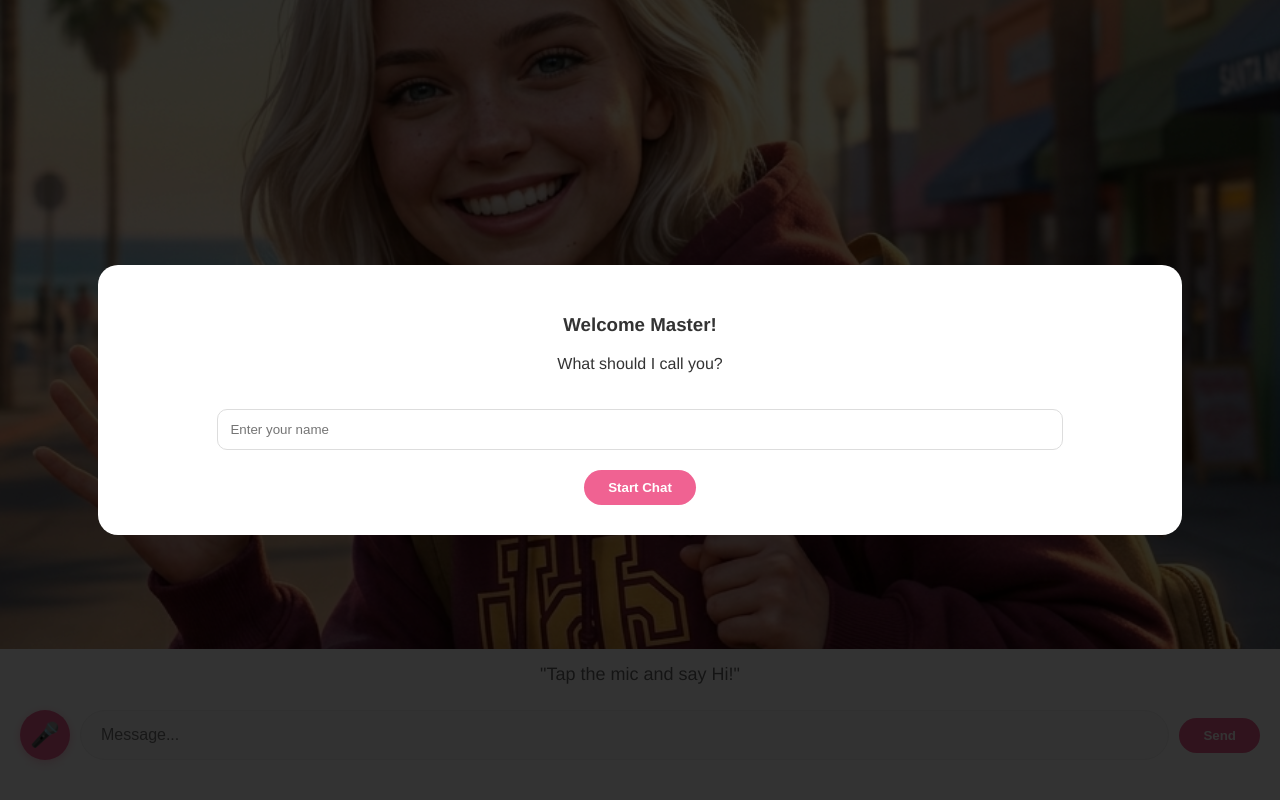
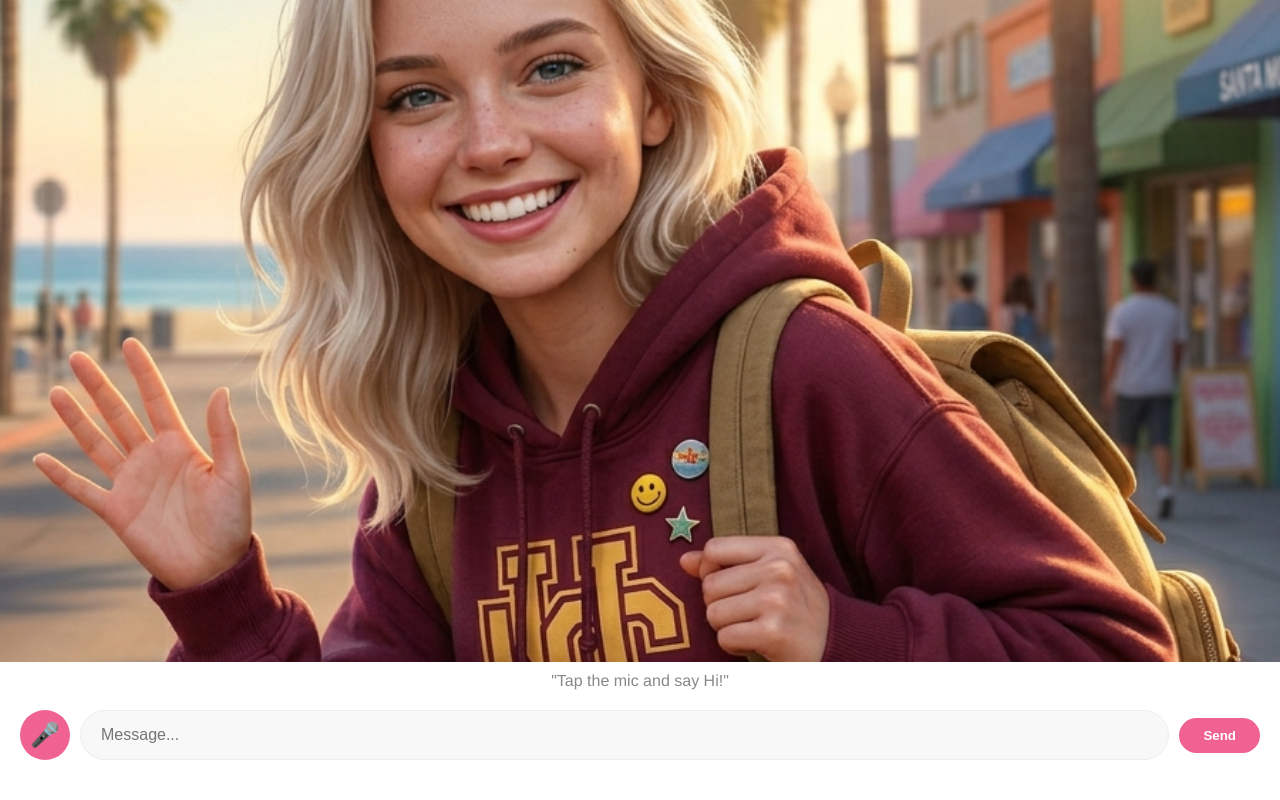
Before and after one commit to fantasyspring/ASTREIA, a Flask app: page / in a window 1280 px wide. Run offline with Flask 3, Linux system fonts and the light colour scheme.

Commit message:
Update index.html

```diff
--- a/templates/index.html
+++ b/templates/index.html
@@ -8,110 +8,71 @@
         body, html {
             margin: 0; padding: 0; width: 100%; height: 100%;
             font-family: 'Helvetica Neue', Arial, sans-serif;
-            background-color: #ffffff; color: #333;
-            display: flex; flex-direction: column; overflow: hidden;
+            background-color: #ffffff; display: flex; flex-direction: column; overflow: hidden;
         }
 
-        /* 上部のアバター画像エリア */
+        /* アバターエリア */
         .avatar-area {
-            width: 100%;
-            flex: 1;
-            overflow: hidden;
-            position: relative;
+            width: 100%; flex: 1; overflow: hidden; position: relative;
+        }
+        #avatar-img { width: 100%; height: 100%; object-fit: cover; }
+
+        /* 吹き出し */
+        #display-text {
+            position: absolute; bottom: 20px; left: 50%;
+            transform: translateX(-50%);
+            background: rgba(255,255,255,0.95);
+            padding: 15px 25px; border-radius: 20px;
+            box-shadow: 0 4px 15px rgba(0,0,0,0.1);
+            width: 80%; text-align: center; font-size: 1.1rem;
+            display: none; z-index: 10;
         }
 
-        #avatar-img {
-            width: 100%;
-            height: 100%;
-            object-fit: cover;
+        /* 操作エリア */
+        .guide-text { text-align: center; padding: 10px 0; font-size: 16px; color: #888; }
+        .ui-container {
+            padding: 10px 20px 40px; display: flex; align-items: center; gap: 10px;
         }
 
-        /* 吹き出し（中央付近に表示） */
-        #display-text {
-            position: absolute;
-            bottom: 20px; left: 50%;
-            transform: translateX(-50%);
-            background: rgba(255,255,255,0.95);
-            padding: 15px 25px;
-            border-radius: 20px;
-            box-shadow: 0 4px 15px rgba(0,0,0,0.1);
-            width: 80%;
-            text-align: center;
-            display: none;
-            z-index: 10;
+        /* マイクボタンのアニメーション */
+        #mic-btn {
+            width: 50px; height: 50px; background-color: #f06292;
+            border-radius: 50%; border: none; display: flex; align-items: center; justify-content: center;
+            cursor: pointer; font-size: 24px; color: white; transition: 0.3s;
+        }
+        #mic-btn.active {
+            background-color: #ff1744;
+            animation: pulse 1.2s infinite;
+            box-shadow: 0 0 0 10px rgba(255, 23, 68, 0.2);
+        }
+        @keyframes pulse {
+            0% { transform: scale(1); }
+            50% { transform: scale(1.15); }
+            100% { transform: scale(1); }
         }
 
-        /* ガイドメッセージ */
-        .guide-text {
-            text-align: center;
-            padding: 15px 0;
-            font-size: 18px;
-            color: #666;
-            background: #fff;
-        }
-
-        /* 下部の操作エリア */
-        .ui-container {
-            padding: 10px 20px 40px;
-            display: flex;
-            align-items: center;
-            gap: 10px;
-            background: #fff;
-        }
-
-        #mic-btn {
-            width: 50px; height: 50px;
-            background-color: #f06292;
-            border-radius: 50%;
-            border: none;
-            display: flex; align-items: center; justify-content: center;
-            cursor: pointer;
-            box-shadow: 0 2px 10px rgba(240, 98, 146, 0.4);
-            flex-shrink: 0; font-size: 24px; color: white;
-        }
-        #mic-btn.active { background-color: #e91e63; animation: pulse 1s infinite; }
-        @keyframes pulse { 50% { opacity: 0.6; } }
-
         #user-input {
-            flex-grow: 1;
-            height: 48px;
-            border-radius: 25px;
-            border: 1px solid #eee;
-            background-color: #f8f8f8;
-            padding: 0 20px;
-            font-size: 16px;
-            outline: none;
+            flex-grow: 1; height: 48px; border-radius: 25px; border: 1px solid #eee;
+            background-color: #f8f8f8; padding: 0 20px; font-size: 16px; outline: none;
         }
 
         #send-btn {
-            background-color: #f06292;
-            color: white;
-            border: none;
-            padding: 10px 24px;
-            border-radius: 25px;
-            font-weight: bold;
-            cursor: pointer;
+            background-color: #f06292; color: white; border: none;
+            padding: 10px 24px; border-radius: 25px; font-weight: bold;
         }
 
-        /* --- 初回起動用のセットアップ画面 --- */
+        /* セットアップ用 */
         #setup-overlay {
             position: fixed; top: 0; left: 0; width: 100%; height: 100%;
-            background: rgba(0,0,0,0.8);
-            display: flex; justify-content: center; align-items: center;
-            z-index: 100; display: none;
-        }
-        .setup-box {
-            background: white; padding: 30px; border-radius: 20px; width: 80%; text-align: center;
-        }
-        .setup-box input {
-            width: 80%; padding: 12px; margin: 20px 0; border: 1px solid #ddd; border-radius: 10px;
+            background: rgba(0,0,0,0.8); display: flex; justify-content: center; align-items: center; z-index: 100;
+            display: none;
         }
     </style>
 </head>
 <body>
 
 <div class="avatar-area">
-    <img id="avatar-img" src="{{ url_for('static', filename='avatar_icon.png') }}" alt="ASTREIA">
+    <img id="avatar-img" src="{{ url_for('static', filename='avatar_icon.png') }}">
     <div id="display-text"></div>
 </div>
 
@@ -123,59 +84,42 @@
     <button id="send-btn" onclick="sendMessage()">Send</button>
 </div>
 
-<!-- セットアップ用モーダル -->
-<div id="setup-overlay">
-    <div class="setup-box">
-        <h3>Welcome Master!</h3>
-        <p>What should I call you?</p>
-        <input type="text" id="setup-name" placeholder="Enter your name">
-        <br>
-        <button id="send-btn" onclick="completeSetup()">Start Chat</button>
-    </div>
-</div>
-
 <script>
     const display = document.getElementById('display-text');
     const input = document.getElementById('user-input');
     const micBtn = document.getElementById('mic-btn');
 
-    // --- 1. 初回起動チェック ---
-    {% if first_launch %}
-    document.getElementById('setup-overlay').style.display = 'flex';
-    {% endif %}
-
-    async function completeSetup() {
-        const name = document.getElementById('setup-name').value;
-        if (!name) return;
-
-        await fetch('/setup', {
-            method: 'POST',
-            headers: {'Content-Type': 'application/json'},
-            body: JSON.stringify({name: name})
-        });
-        document.getElementById('setup-overlay').style.display = 'none';
-        display.style.display = 'block';
-        display.innerText = "Hi! Let's talk!";
+    // --- 音声合成の初期化（iPhone対策：一度空の音を鳴らす） ---
+    function initAudio() {
+        const silent = new SpeechSynthesisUtterance("");
+        window.speechSynthesis.speak(silent);
     }
 
-    // --- 2. 音声認識 ---
+    // --- 音声認識 ---
     const recognition = new (window.SpeechRecognition || window.webkitSpeechRecognition)();
     recognition.lang = 'en-US';
+    recognition.interimResults = false;
 
     function startRecognition() {
-        recognition.start();
-        micBtn.classList.add('active');
+        initAudio(); // タップした瞬間に音声を有効化
+        try {
+            recognition.start();
+            micBtn.classList.add('active');
+            input.placeholder = "Listening...";
+        } catch (e) { console.log("Recognition already started"); }
     }
 
     recognition.onresult = (event) => {
-        micBtn.classList.remove('active');
-        input.value = event.results[0][0].transcript;
+        const text = event.results[0][0].transcript;
+        input.value = text;
         sendMessage();
     };
 
-    recognition.onerror = () => micBtn.classList.remove('active');
+    recognition.onend = () => {
+        micBtn.classList.remove('active');
+        input.placeholder = "Message...";
+    };
 
-    // --- 3. メッセージ送信 ---
     async function sendMessage() {
         const text = input.value;
         if (!text) return;
@@ -195,16 +139,19 @@
             display.innerText = data.response;
             speak(data.response);
         } catch (e) {
-            display.innerText = "Error connecting to ASTREIA...";
+            display.innerText = "Error...";
         }
     }
 
     function speak(text) {
+        // 全ての音声を一旦止めてから再生
+        window.speechSynthesis.cancel();
         const uttr = new SpeechSynthesisUtterance(text);
         uttr.lang = 'en-US';
+        uttr.rate = 1.0;
+        uttr.pitch = 1.1; // 17歳っぽく少し高めに
         window.speechSynthesis.speak(uttr);
     }
 </script>
-
 </body>
 </html>
```
